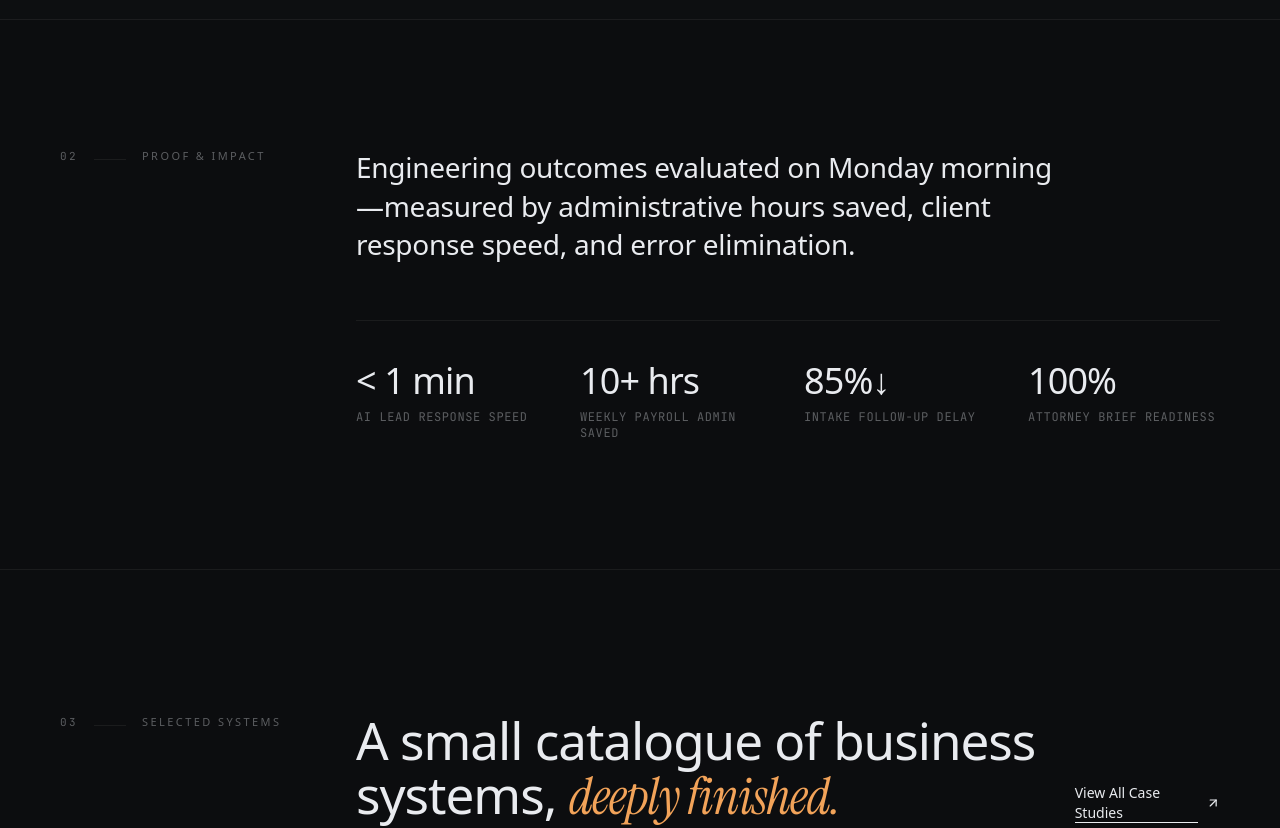
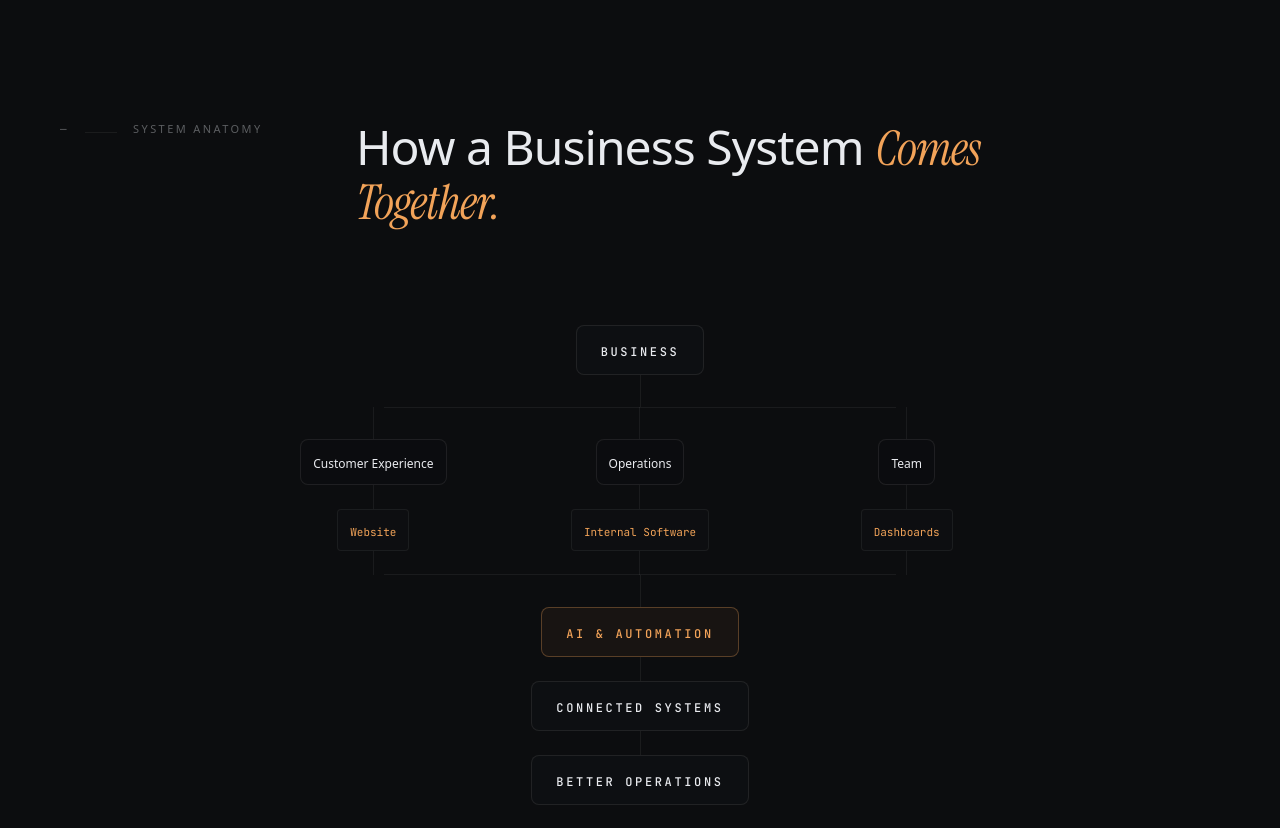
Before and after one commit to Tgithinji/teddy_portfolio, a Next.js app: page / in a window 1280 px wide. Shown: the part 1020-1848 px from the top of the page. Built offline with nearby package versions, Linux system fonts and the light colour scheme; no server answers.

Commit message:
Add asection showing how business systems come together

```diff
--- a/app/page.tsx
+++ b/app/page.tsx
@@ -83,10 +83,6 @@ export default function Home() {
                       <dt className="text-[color:var(--color-subtle)]">Based</dt>
                       <dd className="text-foreground">Nairobi, Kenya · Remote</dd>
                     </div>
-                    <div className="flex justify-between hairline-b pb-2.5">
-                      <dt className="text-[color:var(--color-subtle)]">Next opening</dt>
-                      <dd className="text-[color:var(--color-primary)] font-mono">Q1 / Q2 2026</dd>
-                    </div>
                   </dl>
                 </div>
               </div>
@@ -159,9 +155,125 @@ export default function Home() {
       </section>
 
       {/* -------------------------------------------------------------------------- */}
+      {/*  HOW A BUSINESS SYSTEM COMES TOGETHER                                      */}
+      {/* -------------------------------------------------------------------------- */}
+      <section className="py-24 md:py-36">
+        <Shell>
+          <div className="grid grid-cols-12 gap-x-6 gap-y-12">
+            <div className="col-span-12 md:col-span-3">
+              <SectionLabel index="—">System Anatomy</SectionLabel>
+            </div>
+
+            <div className="col-span-12 md:col-span-9">
+              <h2 className="max-w-[28ch] text-[clamp(2rem,4vw,3rem)] font-light leading-[1.08] tracking-[-0.02em] text-foreground">
+                How a Business System{" "}
+                <span className="font-serif italic text-[color:var(--color-primary)]">
+                  Comes Together.
+                </span>
+              </h2>
+            </div>
+          </div>
+
+          {/* ── Visual Diagram ── */}
+          <div className="mt-16 md:mt-24 flex flex-col items-center">
+
+            {/* Root: BUSINESS */}
+            <div className="rounded-lg border border-[color:var(--color-border)] bg-[color:var(--color-card)]/60 px-6 py-3">
+              <span className="font-mono text-xs uppercase tracking-[0.22em] text-foreground font-medium">Business</span>
+            </div>
+
+            {/* Vertical connector */}
+            <div className="w-px h-8 bg-[color:var(--color-hairline)]" />
+
+            {/* Three-way branch */}
+            <div className="relative w-full max-w-3xl">
+              {/* Horizontal connector line */}
+              <div className="absolute top-0 left-1/6 right-1/6 h-px bg-[color:var(--color-hairline)] md:left-[16.67%] md:right-[16.67%]" style={{ left: '16.67%', right: '16.67%' }} />
+
+              <div className="grid grid-cols-3 gap-4 md:gap-8">
+                {/* Branch 1: Customer Experience */}
+                <div className="flex flex-col items-center">
+                  <div className="w-px h-8 bg-[color:var(--color-hairline)]" />
+                  <div className="rounded-lg border border-[color:var(--color-border)] bg-background/60 px-3 py-2.5 text-center">
+                    <span className="text-xs font-medium text-foreground">Customer Experience</span>
+                  </div>
+                  <div className="w-px h-6 bg-[color:var(--color-hairline)]" />
+                  <div className="rounded border border-[color:var(--color-hairline)] bg-[color:var(--color-card)]/40 px-3 py-2 text-center">
+                    <span className="font-mono text-[11px] text-[color:var(--color-primary)]">Website</span>
+                  </div>
+                  <div className="w-px h-6 bg-[color:var(--color-hairline)]" />
+                </div>
+
+                {/* Branch 2: Operations */}
+                <div className="flex flex-col items-center">
+                  <div className="w-px h-8 bg-[color:var(--color-hairline)]" />
+                  <div className="rounded-lg border border-[color:var(--color-border)] bg-background/60 px-3 py-2.5 text-center">
+                    <span className="text-xs font-medium text-foreground">Operations</span>
+                  </div>
+                  <div className="w-px h-6 bg-[color:var(--color-hairline)]" />
+                  <div className="rounded border border-[color:var(--color-hairline)] bg-[color:var(--color-card)]/40 px-3 py-2 text-center">
+                    <span className="font-mono text-[11px] text-[color:var(--color-primary)]">Internal Software</span>
+                  </div>
+                  <div className="w-px h-6 bg-[color:var(--color-hairline)]" />
+                </div>
+
+                {/* Branch 3: Team */}
+                <div className="flex flex-col items-center">
+                  <div className="w-px h-8 bg-[color:var(--color-hairline)]" />
+                  <div className="rounded-lg border border-[color:var(--color-border)] bg-background/60 px-3 py-2.5 text-center">
+                    <span className="text-xs font-medium text-foreground">Team</span>
+                  </div>
+                  <div className="w-px h-6 bg-[color:var(--color-hairline)]" />
+                  <div className="rounded border border-[color:var(--color-hairline)] bg-[color:var(--color-card)]/40 px-3 py-2 text-center">
+                    <span className="font-mono text-[11px] text-[color:var(--color-primary)]">Dashboards</span>
+                  </div>
+                  <div className="w-px h-6 bg-[color:var(--color-hairline)]" />
+                </div>
+              </div>
+
+              {/* Bottom horizontal connector to merge */}
+              <div className="absolute bottom-0 h-px bg-[color:var(--color-hairline)]" style={{ left: '16.67%', right: '16.67%' }} />
+            </div>
+
+            {/* Vertical connector */}
+            <div className="w-px h-8 bg-[color:var(--color-hairline)]" />
+
+            {/* AI & Automation */}
+            <div className="rounded-lg border border-primary/30 bg-primary/5 px-6 py-3">
+              <span className="font-mono text-xs uppercase tracking-[0.22em] text-[color:var(--color-primary)] font-medium">AI & Automation</span>
+            </div>
+
+            {/* Vertical connector */}
+            <div className="w-px h-6 bg-[color:var(--color-hairline)]" />
+
+            {/* Connected Systems */}
+            <div className="rounded-lg border border-[color:var(--color-border)] bg-[color:var(--color-card)]/60 px-6 py-3">
+              <span className="font-mono text-xs uppercase tracking-[0.22em] text-foreground font-medium">Connected Systems</span>
+            </div>
+
+            {/* Vertical connector */}
+            <div className="w-px h-6 bg-[color:var(--color-hairline)]" />
+
+            {/* Better Operations */}
+            <div className="rounded-lg border border-[color:var(--color-border)] bg-[color:var(--color-card)]/60 px-6 py-3">
+              <span className="font-mono text-xs uppercase tracking-[0.22em] text-foreground font-medium">Better Operations</span>
+            </div>
+          </div>
+
+          {/* ── Closing Statement ── */}
+          <p className="mt-16 md:mt-20 mx-auto max-w-[52ch] text-center text-base md:text-lg leading-relaxed text-[color:var(--color-muted-foreground)]">
+            Every engagement is different, but the goal is the same:{" "}
+            <span className="text-foreground">
+              connect the parts of your business so work flows instead of being passed around.
+            </span>
+          </p>
+        </Shell>
+      </section>
+
+      {/* -------------------------------------------------------------------------- */}
       {/*  02 — PROOF & IMPACT                                                       */}
       {/* -------------------------------------------------------------------------- */}
-      <section className="py-24 md:py-32">
+      <section className="hairline-t py-24 md:py-32">
         <Shell>
           <div className="grid grid-cols-12 gap-x-6 gap-y-12">
             <div className="col-span-12 md:col-span-3">
```
